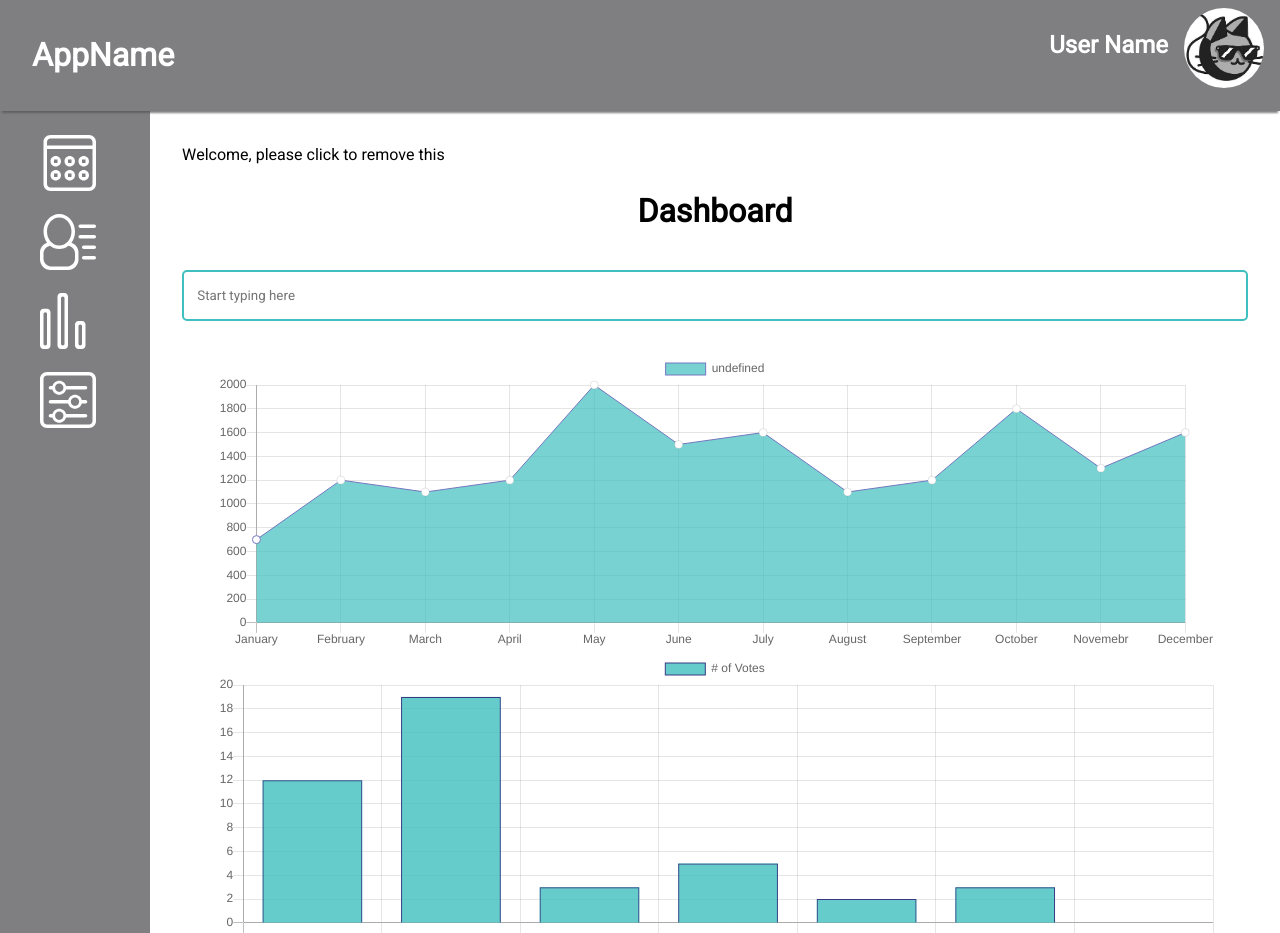
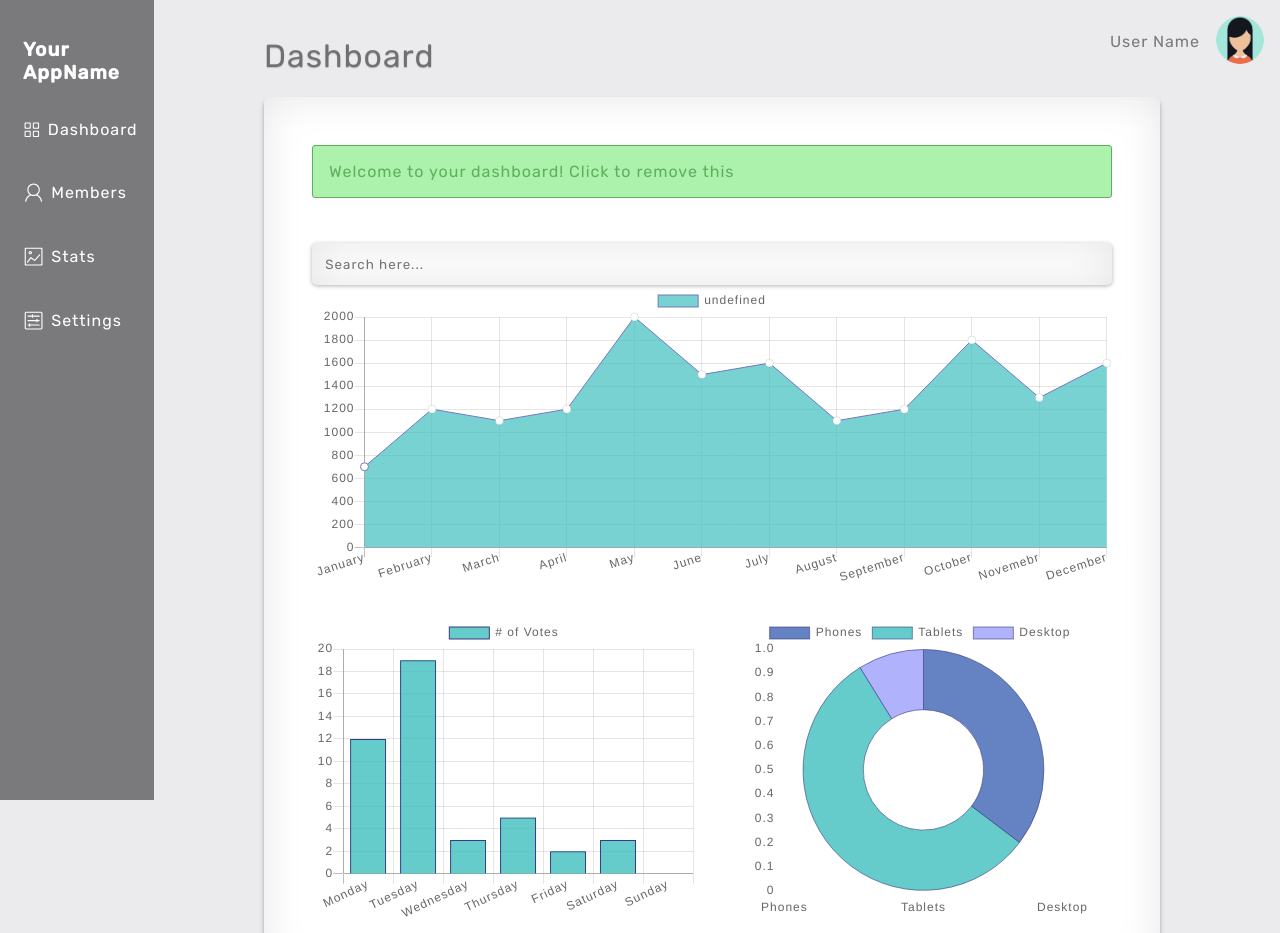
Before and after one commit to pangszenga/WebApp-Dashboard, a plain HTML site: page index.html in a window 1280 px wide. Shown: the top 933 px of the page. Drawn offline with nearby package versions, Linux system fonts and the light colour scheme.

Commit message:
dashboard look revamp

```diff
--- a/css/styles.css
+++ b/css/styles.css
@@ -1,11 +1,13 @@
 * {
   box-sizing: border-box;
-  font-family:  'Heebo', sans-serif;
+  font-family: 'Rubik', sans-serif;
+  letter-spacing: 1px;
   color: inherit;
 }
 
 body {
   margin: 0;
+  background-color: #ebeaec;
 }
 
 li {
@@ -16,80 +18,123 @@ a {
   text-decoration: none;
 }
 
-/* .container {
-  display: grid;
-} */
-
 header {
+  position: absolute;
   display: flex;
   flex-direction: row;
-  background-color:  rgba(84, 84, 87, 0.75);
   width: 100%;
-  justify-content: space-between;
-  box-shadow:  0 4px 2px -2px gray;
+  justify-content: flex-end;
 }
 
-header .avatar {
-  height: 5em;
-  border-radius: 50%;
-
-}
-
-header h1 {
-  color: white;
-  margin: 1em;
+.border-input {
+  border-style: none;
+  box-shadow:0 1px 4px rgba(0, 0, 0, 0.3), 0 0 40px rgba(0, 0, 0, 0.1) inset
 }
 
 .your-info {
   display: flex;
+  margin-top: 1em;
   flex-direction: row;
-  justify-content: space-evenly;
-  color: white;
+  justify-content: space-between;
+  color: rgba(84, 84, 87, 0.75);;
   vertical-align: middle;
 }
 
-.your-info div {
-  margin: .5em;
+.your-info p {
+  text-align: center;
 }
 
-.your-info .img{
+.your-info img{
+  height: 3em;
+  border-radius: 50%;
   margin-right: 1em;
 }
 
-.your-info h2{
-  text-align: center;
+.your-info .username {
+  margin-right: 1em;
 }
+
 
 .container {
   display: flex;
-  justify-content: space-evenly;
+  justify-content: space-around;
+}
+
+.alert {
+  border: 1.5px rgb(95, 175, 95) solid;
+  border-radius: 3px;
+  background-color: rgb(172, 241, 172);
+  color: rgb(95, 175, 95);
+  padding: 1em;
+  margin-bottom: 2em;
 }
 /* Navigation items */
 
 .nav {
+  position: fixed;
+  left: 0;
+  top: 0;
+  height: 100vh;
   background:rgba(84, 84, 87, 0.75);
-  padding-right: 1.5em;
   width: 12%;
   display: flex;
   flex-direction: column;
 }
 
-.icon {
-  height: 7vh;
-  margin: .5em .5em .5em 0;
-}
-.dashboardTab {
-  width: 88%;
-  margin: 1em;
-  padding:1em;
+.appName h1 {
+  font-size: larger;
+  margin-top: 2em;
+  padding-left: 1.2em;
+  color: white;
+  text-align: left;
 }
 
-.dashboardTab h1 {
-  display: inline-block;
+.item {
+  display: flex;
+  flex-direction: row;
+  justify-content: flex-start;
+  align-items: center;
+  padding: .4em 1em;
   text-align: center;
+  color: white;
+}
+
+.item svg,
+.item p {
+  margin-left: .5em;
+  vertical-align: middle;
+}
+
+.svg-icon {
+  width: 1.2em;
+  height: 1.2em;
+}
+
+.svg-icon path,
+.svg-icon polygon,
+.svg-icon rect {
+  fill: white;
+}
+
+.panels-container {
+  width: 70%;
+  margin: 1em 1em 1em 10em;
+}
+
+.title{
   width: 100%;
-  margin-right: auto;
+  color:rgba(84, 84, 87, 0.75);
+  text-shadow: 0px 1px 1px #c0bdbd;
+  font-weight: lighter;
 }
+
+.panel {
+  padding:3em;
+  background-color: white;
+  border-radius: 5px;
+  box-shadow:0 4px 4px rgba(0, 0, 0, 0.3), 0 0 40px rgba(0, 0, 0, 0.1) inset
+}
+
 
 /* search bar */
 #search {
@@ -97,18 +142,20 @@ header h1 {
   display: inline-block;
   margin-top: 1em;
   padding: 1em;
-  border: solid 2px rgb(63, 191, 191);
   border-radius: 5px;
 }
 
 
 /* charts */
 .traffic {
-  display: flex;
-  flex-direction: column;
-  padding: 2em;
+  display: grid;
+  grid-template-areas: "line line";
+  grid-gap: 2em;
 }
 
+.chartLine {
+  grid-area: line;
+}
 
 /* social widgets */
 
@@ -125,7 +172,8 @@ header h1 {
   margin: 5em 5em 5em 1em;
   padding: 2em 2em 1em 2em;
   border-radius: 8px;
-  border: #8a8f96 2px solid;
+  background-color: white;
+  box-shadow:0 4px 4px rgba(0, 0, 0, 0.3), 0 0 40px rgba(0, 0, 0, 0.1) inset;
 }
 
 
@@ -134,7 +182,6 @@ header h1 {
 }
 
 .socialCard li p {
-  color: #797e84;
   font-size: 1em;
   margin-top: 2em;
   margin-left: 3em;
@@ -147,17 +194,16 @@ header h1 {
 
 }
 
+/* Members list */
+.members-container{
+  margin: 1em;
+}
 
-/* Members list */
 .membersLi,
 .visitsLi,
-.form,
-.settings  {
-  border-radius: 5px;
-  border:#b6aec4 2px solid;
+.form {
   padding: 2em;
-  width: 100%;
-  margin: 1em;
+  margin-bottom: 2em;
 }
 
 .membersLi img,
@@ -201,7 +247,6 @@ header h1 {
   border: solid 2px #b6aec4;
   border-radius: 5px;
   padding: 1em;
-
 }
 
 .visitsLi li {
@@ -231,14 +276,12 @@ header h1 {
   display: flex;
   flex-direction: row;
 }
+
 .form input,
 .form textarea {
-  border-radius: 5px;
   width: 100%;
-  border: 1px solid #7f7f7f;
   padding: 1em;
-  margin-bottom: .5em;
-
+  margin-bottom: 2em;
 }
 .form button {
   align-self: center;
--- a/index.html
+++ b/index.html
@@ -3,131 +3,105 @@
 	<head>
 		<meta name="viewport" content="width=device-width, inital-scale=1.0">
 		<link rel="stylesheet" type="text/css" href="css/styles.css">
-    <link href="https://fonts.googleapis.com/css2?family=Heebo&display=swap" rel="stylesheet">
-    <meta charset="utf-8">
-    <title>WebApp Dashboard</title>
+		<link href="https://fonts.googleapis.com/css2?family=Rubik:ital,wght@0,400;0,500;1,500&display=swap" rel="stylesheet">		<title>WebApp Dashboard</title>
 	</head>
 	<body>
 		<header>
-      <div>
-        <h1>AppName</h1>
-      </div>
 			<div class="your-info">
 				<div class="username">
-          <h2>User Name</h2>
+					<p>User Name</p>
 				</div>
 				<div class="img">
-          <img class="avatar" src="images/avatar.jpeg" alt="avatar">
+					<img class="avatar" src="images/avatar.png" alt="avatar">
 				</div>
 			</div>
 		</header>
 		<div class="container">
 		<div class="nav">
-        <ul>
-          <li>
-            <svg class="dashbaord icon" version="1.1" id="Line_2" xmlns="http://www.w3.org/2000/svg" xmlns:xlink="http://www.w3.org/1999/xlink" x="0px" y="0px"
-            	 viewBox="0 0 32 32" style="enable-background:new 0 0 32 32;" xml:space="preserve">
-            <style type="text/css">
-            	.st0{fill:#FFFFFF;}
-            </style>
-            <g id="_x31_0_20_">
-            	<g>
-            		<path class="st0" d="M25,18c1.7,0,3-1.3,3-3c0-1.7-1.3-3-3-3c-1.7,0-3,1.3-3,3C22,16.7,23.3,18,25,18z M24,14h2v2h-2V14z M25,26
-            			c1.7,0,3-1.3,3-3c0-1.7-1.3-3-3-3c-1.7,0-3,1.3-3,3C22,24.7,23.3,26,25,26z M24,22h2v2h-2V22z M17,26c1.7,0,3-1.3,3-3
-            			c0-1.7-1.3-3-3-3c-1.7,0-3,1.3-3,3C14,24.7,15.3,26,17,26z M16,22h2v2h-2V22z M28,0H6C3.8,0,2,1.8,2,4v24c0,2.2,1.8,4,4,4h22
-            			c2.2,0,4-1.8,4-4V4C32,1.8,30.2,0,28,0z M30,28c0,1.1-0.9,2-2,2H6c-1.1,0-2-0.9-2-2V8h26V28z M30,6H4V4c0-1.1,0.9-2,2-2h22
-            			c1.1,0,2,0.9,2,2V6z M17,18c1.7,0,3-1.3,3-3c0-1.7-1.3-3-3-3c-1.7,0-3,1.3-3,3C14,16.7,15.3,18,17,18z M16,14h2v2h-2V14z M9,26
-            			c1.7,0,3-1.3,3-3c0-1.7-1.3-3-3-3c-1.7,0-3,1.3-3,3C6,24.7,7.3,26,9,26z M8,22h2v2H8V22z M9,18c1.7,0,3-1.3,3-3c0-1.7-1.3-3-3-3
-            			c-1.7,0-3,1.3-3,3C6,16.7,7.3,18,9,18z M8,14h2v2H8V14z"/>
-            	</g>
-            </g>
+			<div class="appName">
+				<h1>Your AppName</h1>
+			</div>
+			<div class="dashboard item">
+				<svg class="svg-icon" viewBox="0 0 20 20">
+					<path fill="none" d="M7.228,11.464H1.996c-0.723,0-1.308,0.587-1.308,1.309v5.232c0,0.722,0.585,1.308,1.308,1.308h5.232
+						c0.723,0,1.308-0.586,1.308-1.308v-5.232C8.536,12.051,7.95,11.464,7.228,11.464z M7.228,17.351c0,0.361-0.293,0.654-0.654,0.654
+						H2.649c-0.361,0-0.654-0.293-0.654-0.654v-3.924c0-0.361,0.292-0.654,0.654-0.654h3.924c0.361,0,0.654,0.293,0.654,0.654V17.351z
+							M17.692,11.464H12.46c-0.723,0-1.308,0.587-1.308,1.309v5.232c0,0.722,0.585,1.308,1.308,1.308h5.232
+						c0.722,0,1.308-0.586,1.308-1.308v-5.232C19,12.051,18.414,11.464,17.692,11.464z M17.692,17.351c0,0.361-0.293,0.654-0.654,0.654
+						h-3.924c-0.361,0-0.654-0.293-0.654-0.654v-3.924c0-0.361,0.293-0.654,0.654-0.654h3.924c0.361,0,0.654,0.293,0.654,0.654V17.351z
+							M7.228,1H1.996C1.273,1,0.688,1.585,0.688,2.308V7.54c0,0.723,0.585,1.308,1.308,1.308h5.232c0.723,0,1.308-0.585,1.308-1.308
+						V2.308C8.536,1.585,7.95,1,7.228,1z M7.228,6.886c0,0.361-0.293,0.654-0.654,0.654H2.649c-0.361,0-0.654-0.292-0.654-0.654V2.962
+						c0-0.361,0.292-0.654,0.654-0.654h3.924c0.361,0,0.654,0.292,0.654,0.654V6.886z M17.692,1H12.46c-0.723,0-1.308,0.585-1.308,1.308
+						V7.54c0,0.723,0.585,1.308,1.308,1.308h5.232C18.414,8.848,19,8.263,19,7.54V2.308C19,1.585,18.414,1,17.692,1z M17.692,6.886
+						c0,0.361-0.293,0.654-0.654,0.654h-3.924c-0.361,0-0.654-0.292-0.654-0.654V2.962c0-0.361,0.293-0.654,0.654-0.654h3.924
+						c0.361,0,0.654,0.292,0.654,0.654V6.886z"></path>
 				</svg>
-          </li>
-          <li>
-            <svg class="members icon" version="1.1" id="Line_5" xmlns="http://www.w3.org/2000/svg" xmlns:xlink="http://www.w3.org/1999/xlink" x="0px" y="0px"
-            	 viewBox="0 0 32 32" style="enable-background:new 0 0 32 32;" xml:space="preserve">
-            <style type="text/css">
-            	.st0{fill:#FFFFFF;}
-            </style>
-            <g id="_x37__17_">
-            	<g>
-            		<path class="st0" d="M18,16.4c1.3-1.7,2-3.9,2-6.4c0-5.5-4-10-9-10C6,0,2,4.5,2,10c0,2.4,0.8,4.6,2,6.4c-2.3,0.8-4,3-4,5.6v4
-            			c0,3.3,2.7,6,6,6h10c3.3,0,6-2.7,6-6v-4C22,19.4,20.3,17.2,18,16.4z M4,10c0-4.4,3.1-8,7-8c3.9,0,7,3.6,7,8s-3.1,8-7,8
-            			C7.1,18,4,14.4,4,10z M20,25.5c0,2.5-2.2,4.5-4.9,4.5H6.9C4.2,30,2,28,2,25.5v-3c0-2.1,1.6-3.9,3.8-4.4C7.2,19.3,9,20,11,20
-            			c2,0,3.8-0.7,5.2-1.9c2.2,0.5,3.8,2.2,3.8,4.4V25.5z M23,8h8c0.6,0,1-0.4,1-1c0-0.6-0.4-1-1-1h-8c-0.6,0-1,0.4-1,1
-            			C22,7.6,22.4,8,23,8z M31,24h-6c-0.6,0-1,0.4-1,1c0,0.6,0.4,1,1,1h6c0.6,0,1-0.4,1-1C32,24.4,31.6,24,31,24z M31,12h-8
-            			c-0.6,0-1,0.4-1,1c0,0.6,0.4,1,1,1h8c0.6,0,1-0.4,1-1C32,12.4,31.6,12,31,12z M31,18h-6c-0.6,0-1,0.4-1,1c0,0.6,0.4,1,1,1h6
-            			c0.6,0,1-0.4,1-1C32,18.4,31.6,18,31,18z"/>
-            	</g>
-            </g>
+				<p>Dashboard</p>
+			</div>
+			<div class="members item">
+				<svg class="svg-icon" viewBox="0 0 20 20">
+					<path fill="none" d="M14.023,12.154c1.514-1.192,2.488-3.038,2.488-5.114c0-3.597-2.914-6.512-6.512-6.512
+						c-3.597,0-6.512,2.916-6.512,6.512c0,2.076,0.975,3.922,2.489,5.114c-2.714,1.385-4.625,4.117-4.836,7.318h1.186
+						c0.229-2.998,2.177-5.512,4.86-6.566c0.853,0.41,1.804,0.646,2.813,0.646c1.01,0,1.961-0.236,2.812-0.646
+						c2.684,1.055,4.633,3.568,4.859,6.566h1.188C18.648,16.271,16.736,13.539,14.023,12.154z M10,12.367
+						c-2.943,0-5.328-2.385-5.328-5.327c0-2.943,2.385-5.328,5.328-5.328c2.943,0,5.328,2.385,5.328,5.328
+						C15.328,9.982,12.943,12.367,10,12.367z"></path>
 				</svg>
-          </li>
-          <li>
-            <svg class="visits icon" version="1.1" id="Line_12" xmlns="http://www.w3.org/2000/svg" xmlns:xlink="http://www.w3.org/1999/xlink" x="0px" y="0px"
-            	 viewBox="0 0 32 32" style="enable-background:new 0 0 32 32;" xml:space="preserve">
-            <style type="text/css">
-            	.st0{fill:#FFFFFF;}
-            </style>
-            <g id="_x35__10_">
-            	<g>
-            		<path class="st0" d="M14,0h-2c-1.1,0-2,0.9-2,2v28c0,1.1,0.9,2,2,2h2c1.1,0,2-0.9,2-2V2C16,0.9,15.1,0,14,0z M14,29
-            			c0,0.6-0.4,1-1,1c-0.6,0-1-0.4-1-1V3c0-0.6,0.4-1,1-1c0.6,0,1,0.4,1,1V29z M4,9H2c-1.1,0-2,0.9-2,2v19c0,1.1,0.9,2,2,2h2
-            			c1.1,0,2-0.9,2-2V11C6,9.9,5.1,9,4,9z M4,29c0,0.6-0.4,1-1,1c-0.6,0-1-0.4-1-1V12c0-0.6,0.4-1,1-1c0.6,0,1,0.4,1,1V29z M24,16h-2
-            			c-1.1,0-2,0.9-2,2v12c0,1.1,0.9,2,2,2h2c1.1,0,2-0.9,2-2V18C26,16.9,25.1,16,24,16z M24,29c0,0.6-0.4,1-1,1c-0.6,0-1-0.4-1-1V19
-            			c0-0.6,0.4-1,1-1c0.6,0,1,0.4,1,1V29z"/>
-            	</g>
-            </g>
+				<p>Members</p>
+			</div>
+			<div class="stats item">
+				<svg class="svg-icon" viewBox="0 0 20 20">
+					<path fill="none" d="M6.523,7.683c0.96,0,1.738-0.778,1.738-1.738c0-0.96-0.778-1.738-1.738-1.738c-0.96,0-1.738,0.778-1.738,1.738
+						C4.785,6.904,5.563,7.683,6.523,7.683z M5.944,5.365h1.159v1.159H5.944V5.365z M18.113,0.729H1.888
+						c-0.64,0-1.159,0.519-1.159,1.159v16.224c0,0.64,0.519,1.159,1.159,1.159h16.225c0.639,0,1.158-0.52,1.158-1.159V1.889
+						C19.271,1.249,18.752,0.729,18.113,0.729z M18.113,17.532c0,0.321-0.262,0.58-0.58,0.58H2.467c-0.32,0-0.579-0.259-0.579-0.58
+						V2.468c0-0.32,0.259-0.579,0.579-0.579h15.066c0.318,0,0.58,0.259,0.58,0.579V17.532z M15.91,7.85l-4.842,5.385l-3.502-2.488
+						c-0.127-0.127-0.296-0.18-0.463-0.17c-0.167-0.009-0.336,0.043-0.463,0.17l-3.425,4.584c-0.237,0.236-0.237,0.619,0,0.856
+						c0.236,0.236,0.62,0.236,0.856,0l3.152-4.22l3.491,2.481c0.123,0.123,0.284,0.179,0.446,0.174c0.16,0.005,0.32-0.051,0.443-0.174
+						l5.162-5.743c0.238-0.236,0.238-0.619,0-0.856C16.529,7.614,16.146,7.614,15.91,7.85z"></path>
 				</svg>
-          </li>
-          <li>
-            <svg class="setting icon" version="1.1" id="Line_6" xmlns="http://www.w3.org/2000/svg" xmlns:xlink="http://www.w3.org/1999/xlink" x="0px" y="0px"
-            	 viewBox="0 0 32 32" style="enable-background:new 0 0 32 32;" xml:space="preserve">
-            <style type="text/css">
-            	.st0{fill:#FFFFFF;}
-            </style>
-            <g id="_x32__16_">
-            	<g>
-            		<path class="st0" d="M26,24H14.9c-0.4-1.7-2-3-3.9-3c-1.9,0-3.4,1.3-3.9,3H6c-0.6,0-1,0.4-1,1c0,0.6,0.4,1,1,1h1.1
-            			c0.4,1.7,2,3,3.9,3c1.9,0,3.4-1.3,3.9-3H26c0.6,0,1-0.4,1-1C27,24.4,26.6,24,26,24z M11,27.4c-1.3,0-2.4-1.1-2.4-2.4
-            			c0-1.3,1.1-2.4,2.4-2.4c1.3,0,2.4,1.1,2.4,2.4C13.4,26.3,12.3,27.4,11,27.4z M26,8H14.9c-0.4-1.7-2-3-3.9-3C9.1,5,7.6,6.3,7.1,8H6
-            			C5.4,8,5,8.4,5,9c0,0.6,0.4,1,1,1h1.1c0.4,1.7,2,3,3.9,3c1.9,0,3.4-1.3,3.9-3H26c0.6,0,1-0.4,1-1C27,8.4,26.6,8,26,8z M11,11.4
-            			c-1.3,0-2.4-1.1-2.4-2.4c0-1.3,1.1-2.4,2.4-2.4c1.3,0,2.4,1.1,2.4,2.4C13.4,10.3,12.3,11.4,11,11.4z M26,16h-2.1
-            			c-0.4-1.7-2-3-3.9-3c-1.9,0-3.4,1.3-3.9,3H6c-0.6,0-1,0.4-1,1c0,0.6,0.4,1,1,1h10.1c0.4,1.7,2,3,3.9,3c1.9,0,3.4-1.3,3.9-3H26
-            			c0.6,0,1-0.4,1-1C27,16.4,26.6,16,26,16z M20,19.4c-1.3,0-2.4-1.1-2.4-2.4c0-1.3,1.1-2.4,2.4-2.4c1.3,0,2.4,1.1,2.4,2.4
-            			C22.4,18.3,21.3,19.4,20,19.4z M28,0H4C1.8,0,0,1.8,0,4v24c0,2.2,1.8,4,4,4h24c2.2,0,4-1.8,4-4V4C32,1.8,30.2,0,28,0z M30,28
-            			c0,1.1-0.9,2-2,2H4c-1.1,0-2-0.9-2-2V4c0-1.1,0.9-2,2-2h24c1.1,0,2,0.9,2,2V28z"/>
-            	</g>
-            </g>
+				<p>Stats</p>
+			</div>
+			<div class="settings item">
+				<svg class="settings svg-icon" viewBox="0 0 20 20">
+					<path fill="none" d="M15.808,14.066H6.516v-1.162H5.354v1.162H4.193c-0.321,0-0.581,0.26-0.581,0.58s0.26,0.58,0.581,0.58h1.162
+						v1.162h1.162v-1.162h9.292c0.32,0,0.58-0.26,0.58-0.58S16.128,14.066,15.808,14.066z M15.808,9.419h-1.742V8.258h-1.162v1.161
+						h-8.71c-0.321,0-0.581,0.26-0.581,0.581c0,0.321,0.26,0.581,0.581,0.581h8.71v1.161h1.162v-1.161h1.742
+						c0.32,0,0.58-0.26,0.58-0.581C16.388,9.679,16.128,9.419,15.808,9.419z M17.55,0.708H2.451c-0.962,0-1.742,0.78-1.742,1.742v15.1
+						c0,0.961,0.78,1.74,1.742,1.74H17.55c0.962,0,1.742-0.779,1.742-1.74v-15.1C19.292,1.488,18.512,0.708,17.55,0.708z M18.13,17.551
+						c0,0.32-0.26,0.58-0.58,0.58H2.451c-0.321,0-0.581-0.26-0.581-0.58v-15.1c0-0.321,0.26-0.581,0.581-0.581H17.55
+						c0.32,0,0.58,0.26,0.58,0.581V17.551z M15.808,4.774H9.419V3.612H8.258v1.162H4.193c-0.321,0-0.581,0.26-0.581,0.581
+						s0.26,0.581,0.581,0.581h4.065v1.162h1.161V5.935h6.388c0.32,0,0.58-0.26,0.58-0.581S16.128,4.774,15.808,4.774z"></path>
 				</svg>
-          </li>
-        </ul>
+				<p>Settings</p>
+			</div>
 		</div>
 
-      <div class="dashboardTab">
-        <h1>Dashboard</h1>
+		<div class="panels-container">
+			<h1 class="title">Dashboard</h1>
+			<div class="dashboardTab panel">
 				<!-- search bar -->
-        <input id="search" name="search" placeholder="Start typing here" type="text" data-list=".list">
+				<input id="search" name="search" placeholder="Search here..." type="text" data-list=".list" class="border-input">
 				<div class="list">
 					<!-- Charts here -->
-
 					<div class="traffic">
 
 						<div class="chartLine">
-            <canvas id="chartLine" width='100' height="300"></canvas>
+						<canvas id="chartLine" height="300"></canvas>
 						</div>
 
-          <div class="chartBar" >
-            <canvas id="chartBar" width="50" height="300"></canvas>
+						<div class="chartBar">
+						<canvas id="chartBar" height="300"></canvas>
 						</div>
 
 						<div class="chartDoughnut" >
-            <canvas id="chartDoughnut" width="50" height="300"></canvas>
+						<canvas id="chartDoughnut" height="300"></canvas>
+						</div>
+					</div>
+				</div>
 			</div>
 
-        </div>
-
-
-
+			<div class="socialCard-container">
 				<div class="socialCard">
 					<ul>
 						<li>
@@ -178,9 +152,9 @@
 				</div>
 			</div>
 
-        <div class="left">
-          <div class="membersLi list">
-            <h2>New Members</h2>
+		<div class="members-container">
+			<h2 class="title">New Members</h2>
+			<div class="membersLi list panel">
 				<ul>
 					<li>
 						<img src="images/member-1.jpg" alt="member 1">
@@ -209,24 +183,26 @@
 				</ul>
 			</div>
 
-            <div class="form">
-              <h3>Recent Activity</h3>
+		<div class="form-container">
+			<h3 class="title">Recent Activity</h3>
+			<div class="form panel">
 				<form class="messageUser" action="index.html" method="post">
 					<label for="user">
-                  <input id="user" name="search" placeholder="Start typing here" type="text" data-list=".list">
+						<input id="user" name="search" placeholder="Start typing here" type="text" data-list=".list" class="border-input">
 					</label>
 					<label class="messageUser">
-                  <textarea id="message" name="message" rows="8" cols="50" placeholder="Message"></textarea>
+						<textarea id="message" name="message" rows="8" cols="50" placeholder="Message" class="border-input"></textarea>
 					</label>
 					<button id="submit" type="button" name="button">Submit</button>
 				</form>
+			</div>
 		</div>
 
 		</div>
 
 		<div class="right">
-            <div class="visitsLi">
-              <h2>Recent Activity</h2>
+		<div class="visitsLi panel">
+		<h2 class="title">Recent Activity</h2>
 		<ul>
 		<li>
 		<img src="images/member-1.jpg" alt="member 1">
@@ -251,8 +227,8 @@
 		</ul>
 		</div>
 
-              <div class="settings">
-                  <h3>Settings</h3>
+		<div class="settings panel">
+		<h3 class="title">Settings</h3>
 		<div>
 		<label for="emailNotifications" class="switch">Send Email Notifications</label>
 		<button name="switch" role="switch" aria-checked="true" id="emailNotifications" type="button" class="switch">
--- a/js/app.js
+++ b/js/app.js
@@ -2,7 +2,7 @@
 const dashboardTab = document.querySelector('.dashboardTab');
 const alertMessage = document.createElement('li');
 alertMessage.className = 'alert';
-alertMessage.textContent = 'Welcome, please click to remove this';
+alertMessage.textContent = 'Welcome to your dashboard! Click to remove this';
 
 
 dashboardTab.insertBefore(alertMessage, dashboardTab.firstChild);
```
Also changed, not shown: images/avatar.jpeg (deleted), images/avatar.png (added). Lines whose indentation alone changed are shown as unchanged.
